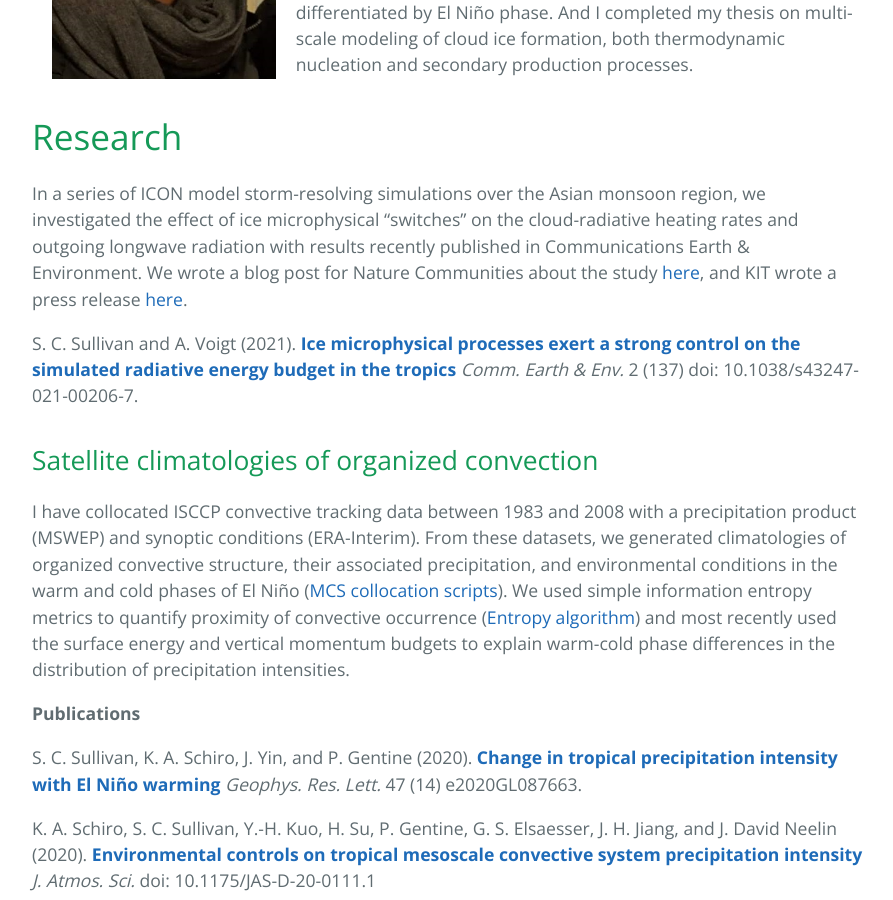
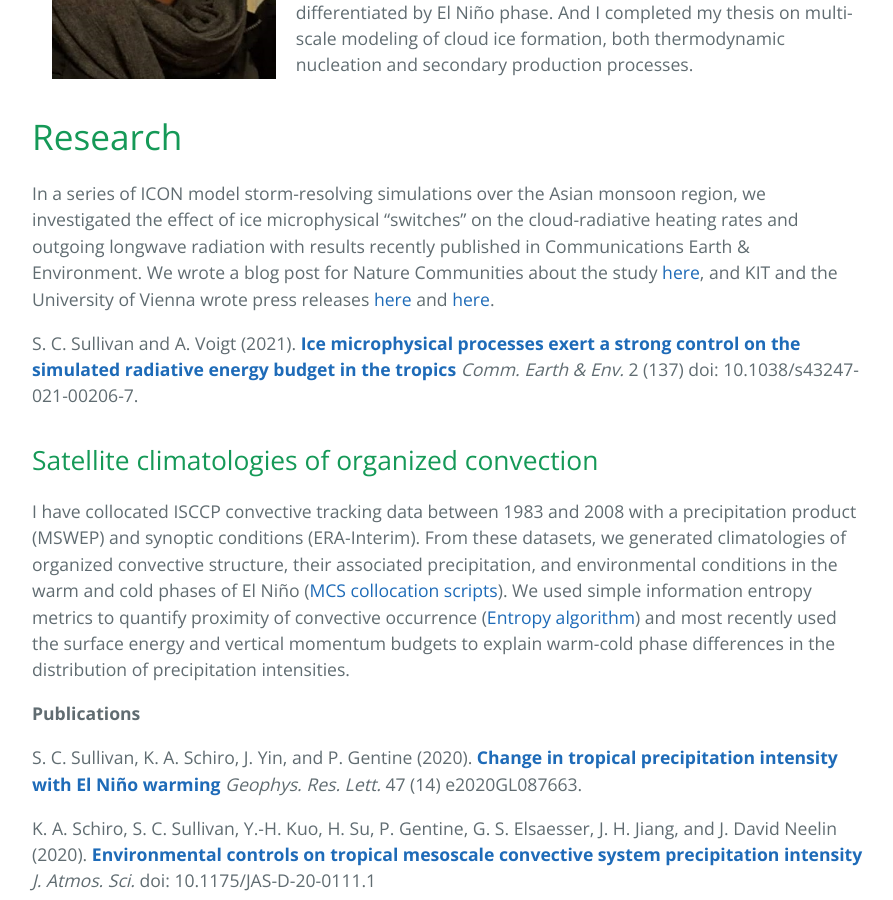
Before and after one commit to sylviasullivan/sylviasullivan.github.io, a Jekyll site: the page built from index.md, in a window 1280 px wide and 900 px high, scrolled down 636 px. Shown: the whole window, without its empty margins (192-1085 px from the left). Built offline with Jekyll 4.4.1, drawn with Linux system fonts in a browser that asks for light colours.

Commit message:
Add uniwien press release link

```diff
--- a/index.md
+++ b/index.md
@@ -17,7 +17,7 @@ production processes.
 
 # Research
 
-In a series of ICON model storm-resolving simulations over the Asian monsoon region, we investigated the effect of ice microphysical "switches" on the cloud-radiative heating rates and outgoing longwave radiation with results recently published in Communications Earth & Environment. We wrote a blog post for Nature Communities about the study [here](https://sustainabilitycommunity.springernature.com/posts/how-ice-crystals-heat-the-atmosphere?channel_id=behind-the-paper), and KIT wrote a press release [here](https://www.kit.edu/kit/29383.php).
+In a series of ICON model storm-resolving simulations over the Asian monsoon region, we investigated the effect of ice microphysical "switches" on the cloud-radiative heating rates and outgoing longwave radiation with results recently published in Communications Earth & Environment. We wrote a blog post for Nature Communities about the study [here](https://sustainabilitycommunity.springernature.com/posts/how-ice-crystals-heat-the-atmosphere?channel_id=behind-the-paper), and KIT and the University of Vienna wrote press releases [here](https://www.kit.edu/kit/29383.php) and [here](https://fgga.univie.ac.at/forschung/forschungsportal-detailansicht/news/wie-eiswolken-die-atmosphaere-aufheizen/?tx_news_pi1%5bcontroller%5d=News&tx_news_pi1%5baction%5d=detail&cHash=591b989b86849d39d4966129bd475560).
 
 S. C. Sullivan and A. Voigt (2021). **[Ice microphysical processes exert a strong control on the simulated radiative energy budget in the tropics](https://www.nature.com/articles/s43247-021-00206-7#MOESM1)** *Comm. Earth & Env.* 2 (137) doi: 10.1038/s43247-021-00206-7.
 
```
